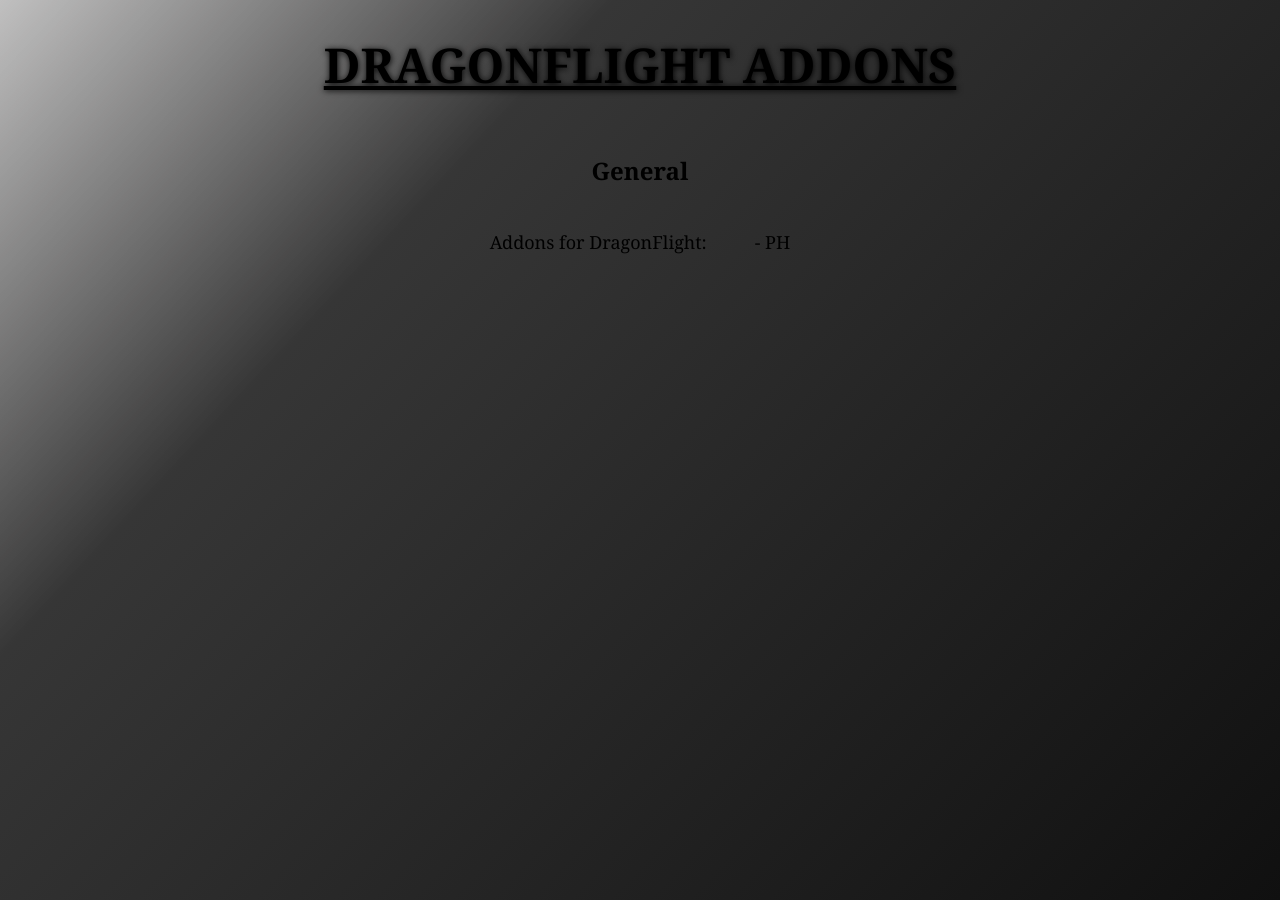
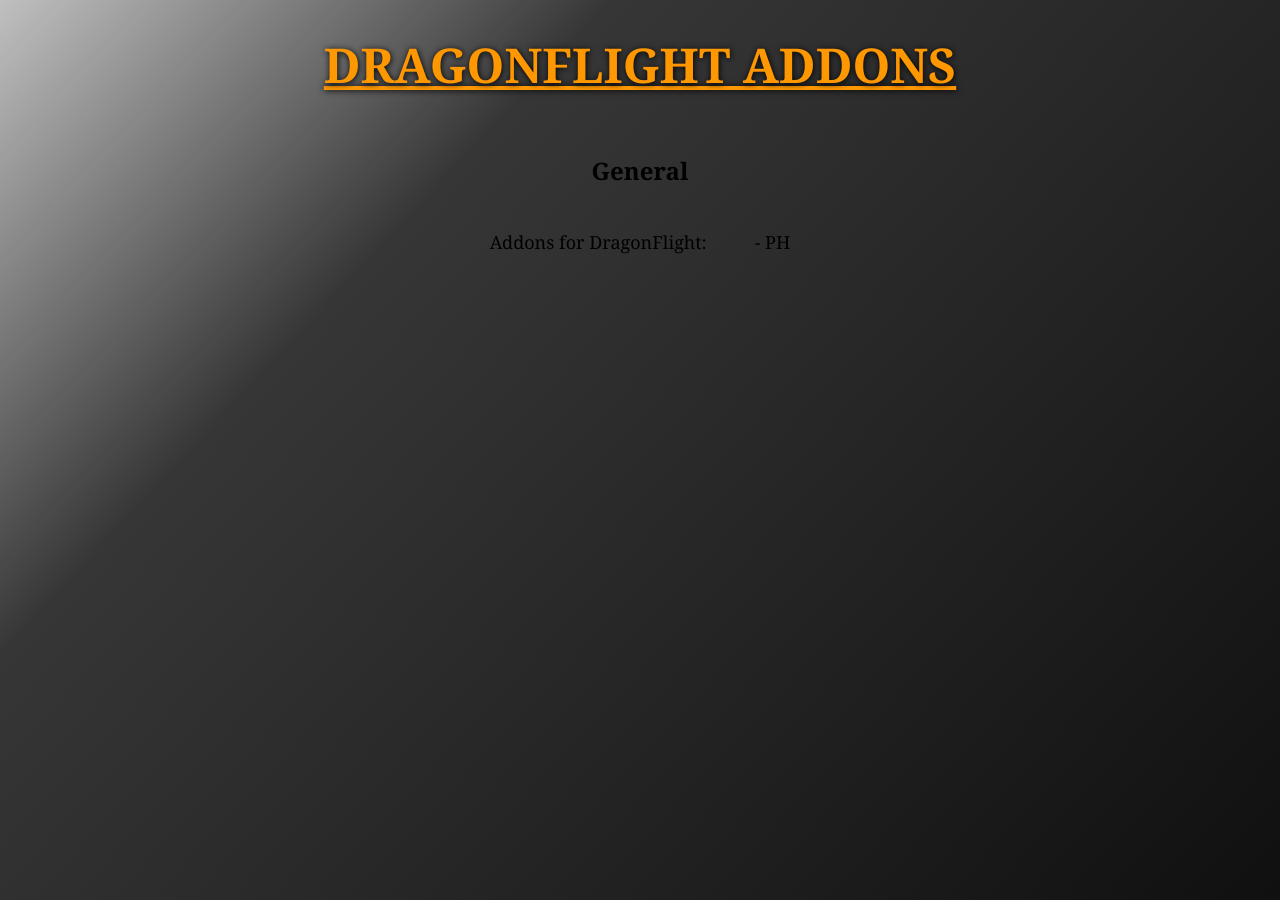
Before and after one commit to SEguild/seguild.github.io, a Jekyll site: the page addons/addons.html, which Jekyll copies as it is, in a window 1280 px wide. Built offline with Jekyll 4.4.1, drawn with Linux system fonts in a browser that asks for light colours.

Commit message:
color changes

```diff
--- a/css/stylesheet.css
+++ b/css/stylesheet.css
@@ -69,7 +69,7 @@ html {
     height: 50px;
 }
 .titleColor {
-    color: black;
+    color: #ff9800;
     text-shadow: 0.5px 0.5px 6px black;
     font-size: xxx-large;
     text-align: center;
--- a/wa/weakauras.css
+++ b/wa/weakauras.css
@@ -1,5 +1,5 @@
 h1 {
-    color: #ffbc00;
+    color: #ffc107;
     text-shadow: 4px 1px 6px black;
     text-align: center;
     margin-bottom: 0;
```
